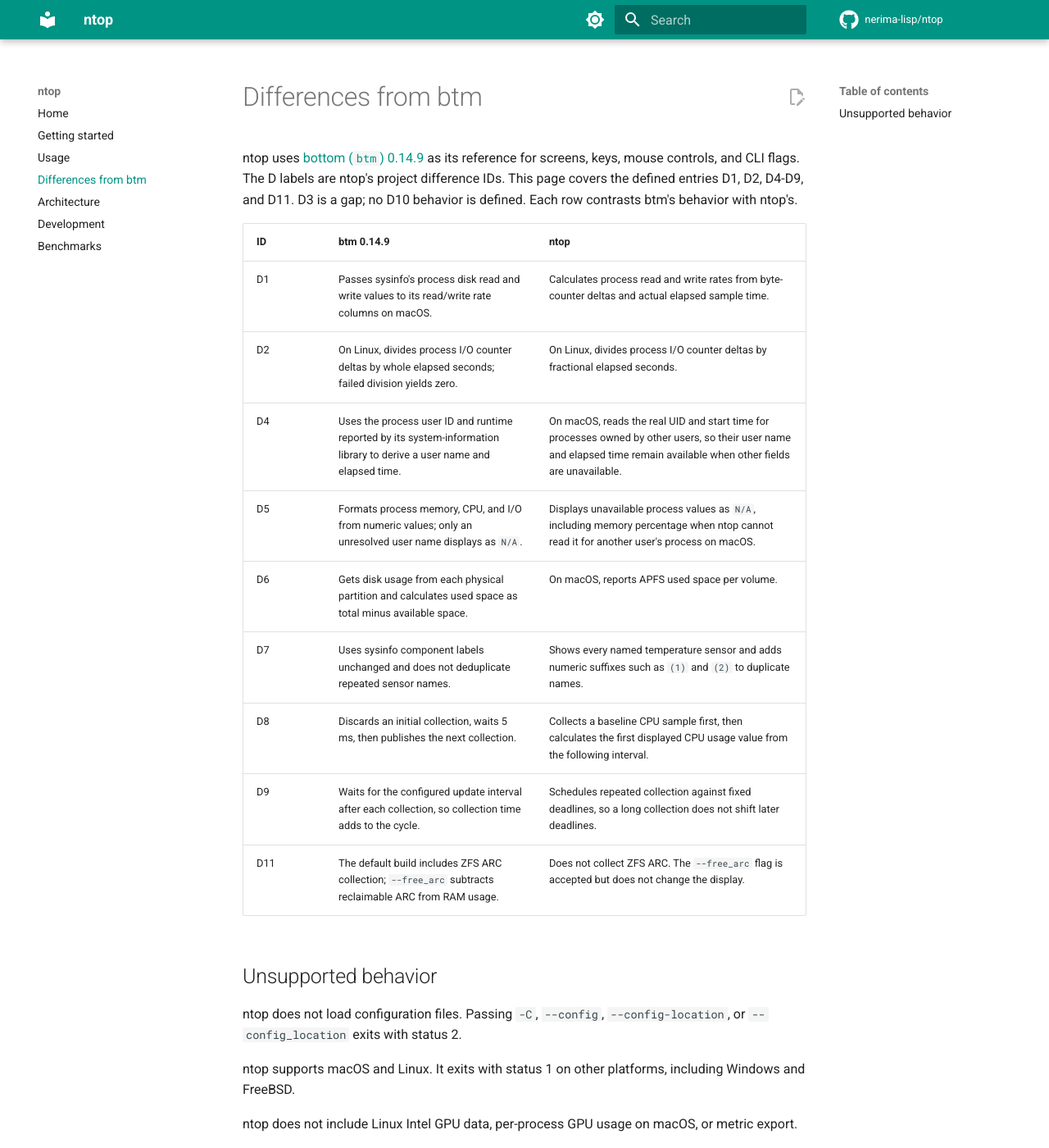
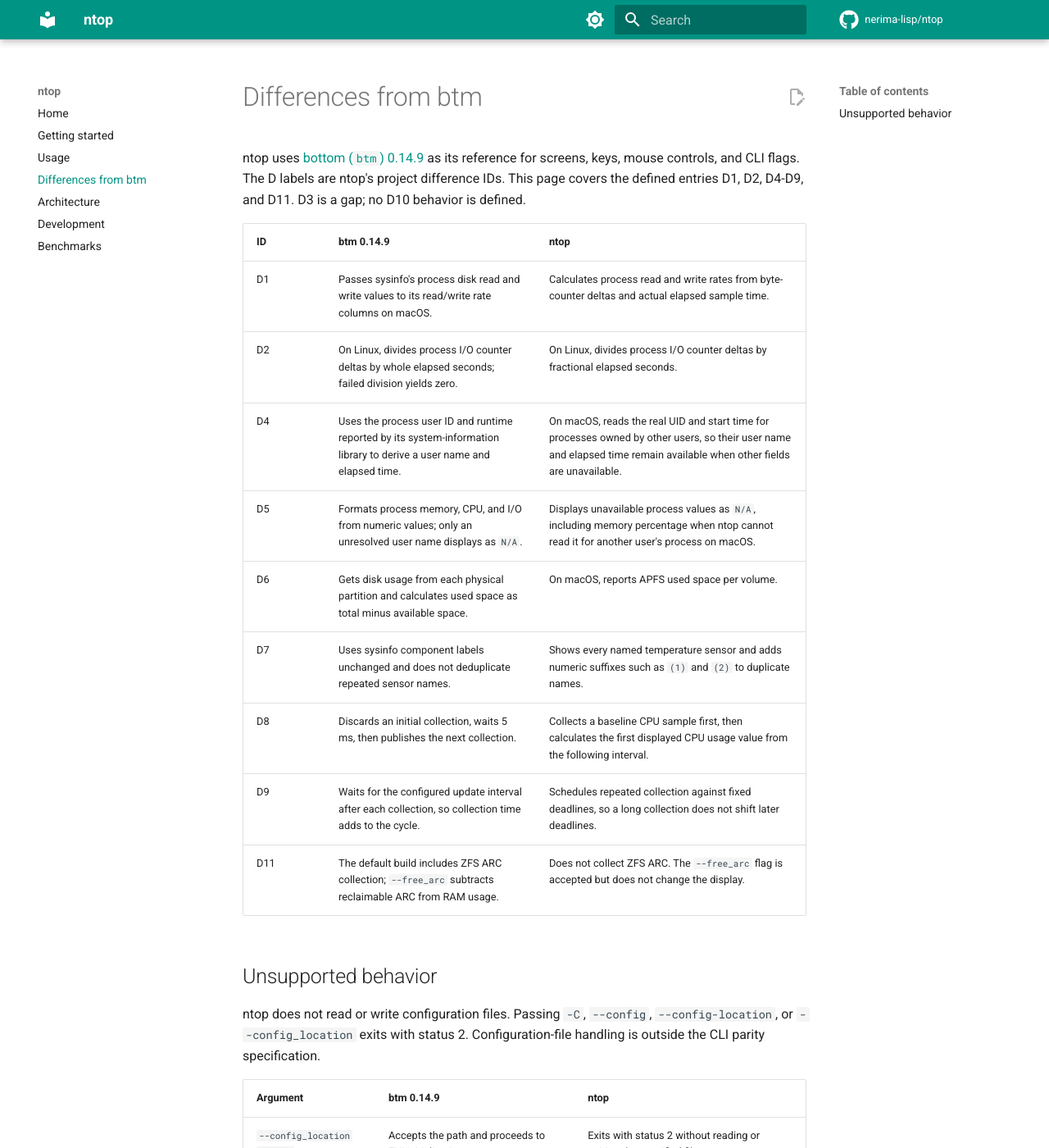
Before and after one commit to nerima-lisp/ntop, an MkDocs documentation site: the page built from docs/src/differences.md, in a window 1280 px wide and 1400 px high. Shown: the whole window at 82% size. Built offline with MkDocs 1.6.1 and Material for MkDocs 9.7.7, drawn with Linux system fonts in a browser that asks for light colours; comment, search, counter and statistics services are not loaded; some of the changed text lies outside the part shown.

Commit message:
docs(cli): record config path parity difference

```diff
--- a/docs/src/differences.md
+++ b/docs/src/differences.md
@@ -1,6 +1,6 @@
 # Differences from btm
 
-ntop uses [bottom (`btm`) 0.14.9](https://github.com/ClementTsang/bottom/tree/0.14.9) as its reference for screens, keys, mouse controls, and CLI flags. The D labels are ntop's project difference IDs. This page covers the defined entries D1, D2, D4-D9, and D11. D3 is a gap; no D10 behavior is defined. Each row contrasts btm's behavior with ntop's.
+ntop uses [bottom (`btm`) 0.14.9](https://github.com/ClementTsang/bottom/tree/0.14.9) as its reference for screens, keys, mouse controls, and CLI flags. The D labels are ntop's project difference IDs. This page covers the defined entries D1, D2, D4-D9, and D11. D3 is a gap; no D10 behavior is defined.
 
 | ID | btm 0.14.9 | ntop |
 |---|---|---|
@@ -16,7 +16,11 @@
 
 ## Unsupported behavior
 
-ntop does not load configuration files. Passing `-C`, `--config`, `--config-location`, or `--config_location` exits with status 2.
+ntop does not read or write configuration files. Passing `-C`, `--config`, `--config-location`, or `--config_location` exits with status 2. Configuration-file handling is outside the CLI parity specification.
+
+| Argument | btm 0.14.9 | ntop |
+|---|---|---|
+| `--config_location <path>` | Accepts the path and proceeds to TUI initialization. | Exits with status 2 without reading or writing the specified file. |
 
 ntop supports macOS and Linux. It exits with status 1 on other platforms, including Windows and FreeBSD.
 
```
Also changed, not shown: 1 other file.
